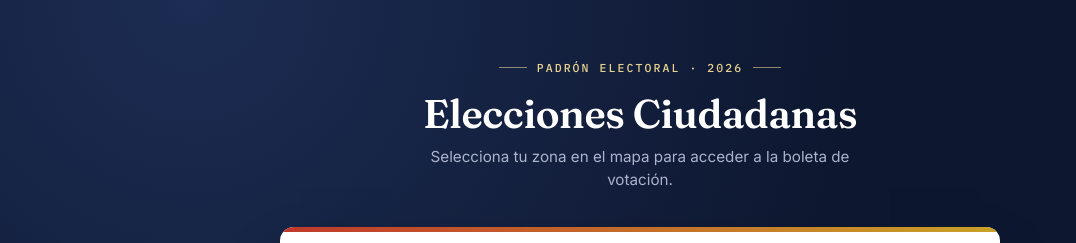
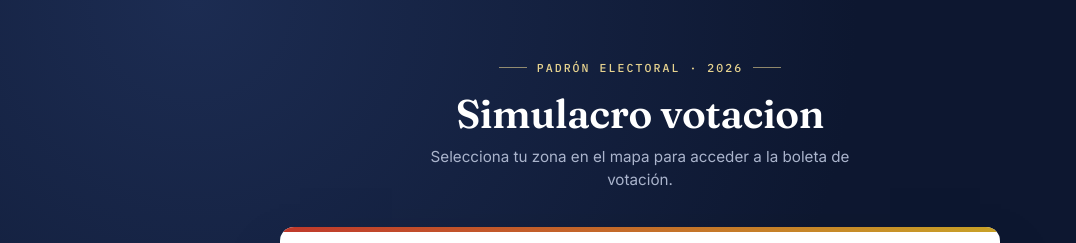
Before and after one commit to KevinAnthony02594/IntenciondeVoto2026, a website: page public/index.html in a window 1280 px wide. Shown: the top 243 px of the page, without its empty margins (0-1076 px from the left). Drawn offline with nearby package versions, Linux system fonts and the light colour scheme.

Commit message:
cambio a Simulacro votacion

```diff
--- a/public/index.html
+++ b/public/index.html
@@ -3,7 +3,7 @@
 <head>
 <meta charset="UTF-8">
 <meta name="viewport" content="width=device-width, initial-scale=1.0">
-<title>Elecciones 2026 · Registro de Voto</title>
+<title>Simulacro votacion</title>
 <link rel="preconnect" href="https://fonts.googleapis.com">
 <link rel="preconnect" href="https://fonts.gstatic.com" crossorigin>
 <link href="https://fonts.googleapis.com/css2?family=Fraunces:opsz,wght@9..144,500;9..144,600;9..144,700&family=IBM+Plex+Mono:wght@500;600&family=Inter:wght@400;500;600;700&display=swap" rel="stylesheet">
@@ -43,7 +43,7 @@
   </div>
   <div class="stage">
     <p class="eyebrow">Padrón electoral · 2026</p>
-    <h1>Elecciones Ciudadanas</h1>
+    <h1>Simulacro votacion</h1>
     <p class="subtitle" id="main-subtitle">Selecciona tu zona en el mapa para acceder a la boleta de votación.</p>
 
     <!-- ---------- Pantalla 1: Mapa de zonas ---------- -->
```
